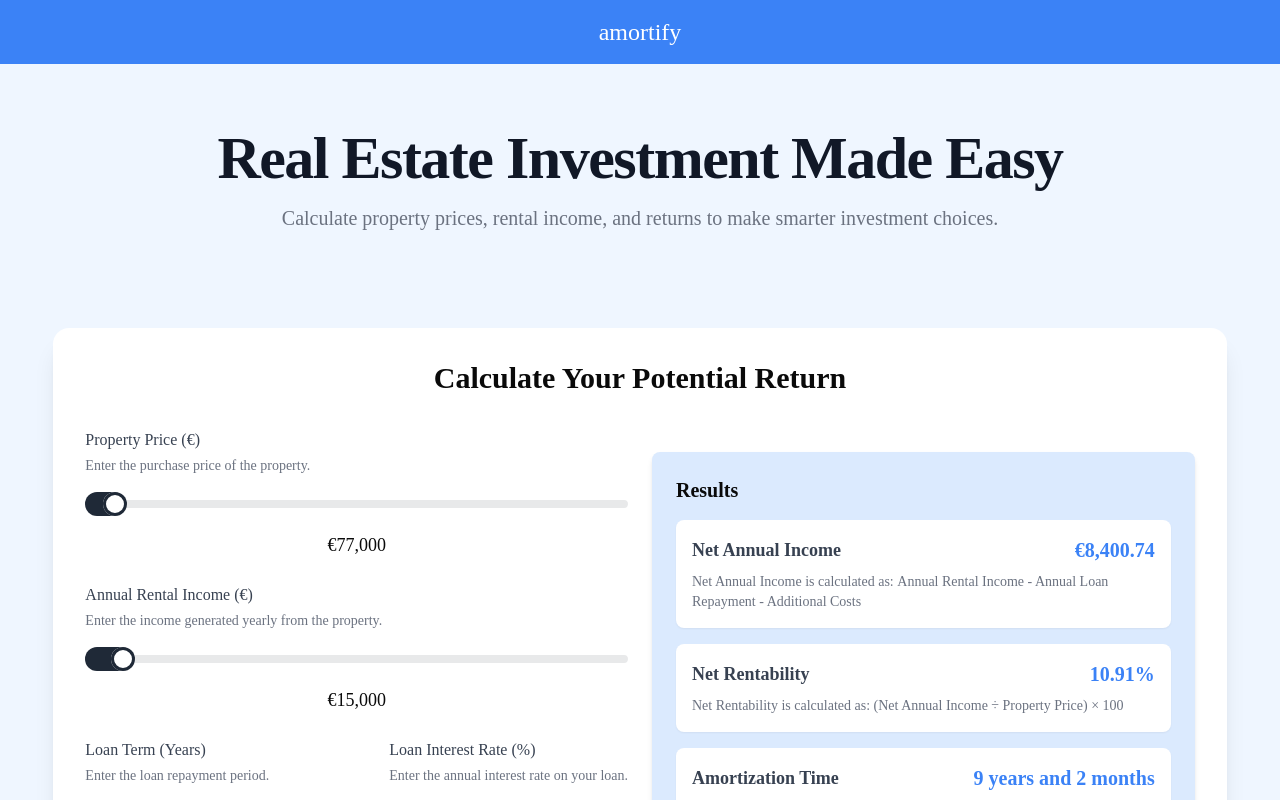
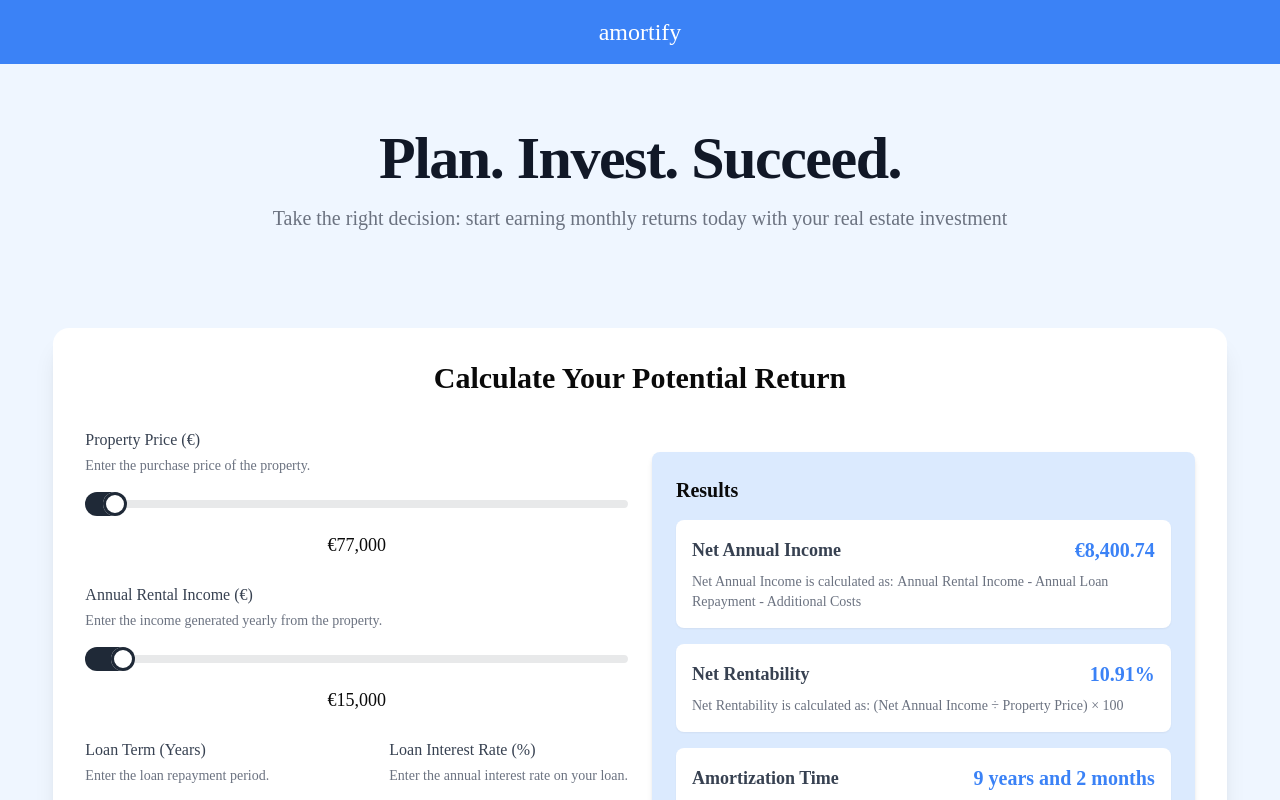
Before and after one commit to manuelalferez/amortify, a Next.js app: page / in a window 1280 px wide. Shown: the top 800 px of the page. Built offline with nearby package versions, Linux system fonts and the light colour scheme; a web font is replaced by a local one.

Commit message:
feat: improved the hero texts

```diff
--- a/src/app/components/header.tsx
+++ b/src/app/components/header.tsx
@@ -13,7 +13,7 @@ export default function Navbar() {
             "https://ik.imagekit.io/manuelalferez/amortify/500euro_aWx_AoowW.webp",
         }}
       >
-        <button className="flex gap-1"> amortify</button>
+        <button className="flex gap-1">amortify</button>
       </CoolMode>
     </div>
   );
--- a/src/app/components/hero.tsx
+++ b/src/app/components/hero.tsx
@@ -3,11 +3,11 @@ export default function Hero() {
     <section className="dark:bg-gray-900 bg-blue-50">
       <div className="py-8 px-4 mx-auto max-w-screen-xl text-center lg:py-16 lg:px-12">
         <h1 className="mb-4 text-4xl font-extrabold tracking-tight leading-none text-gray-900 md:text-5xl lg:text-6xl dark:text-white">
-          Real Estate Investment Made Easy
+          Plan. Invest. Succeed.
         </h1>
         <p className="mb-8 text-lg font-normal text-gray-500 lg:text-xl sm:px-16 xl:px-48 dark:text-gray-400">
-          Calculate property prices, rental income, and returns to make smarter
-          investment choices.
+          Take the right decision: start earning monthly returns today with your
+          real estate investment
         </p>
       </div>
     </section>
```
